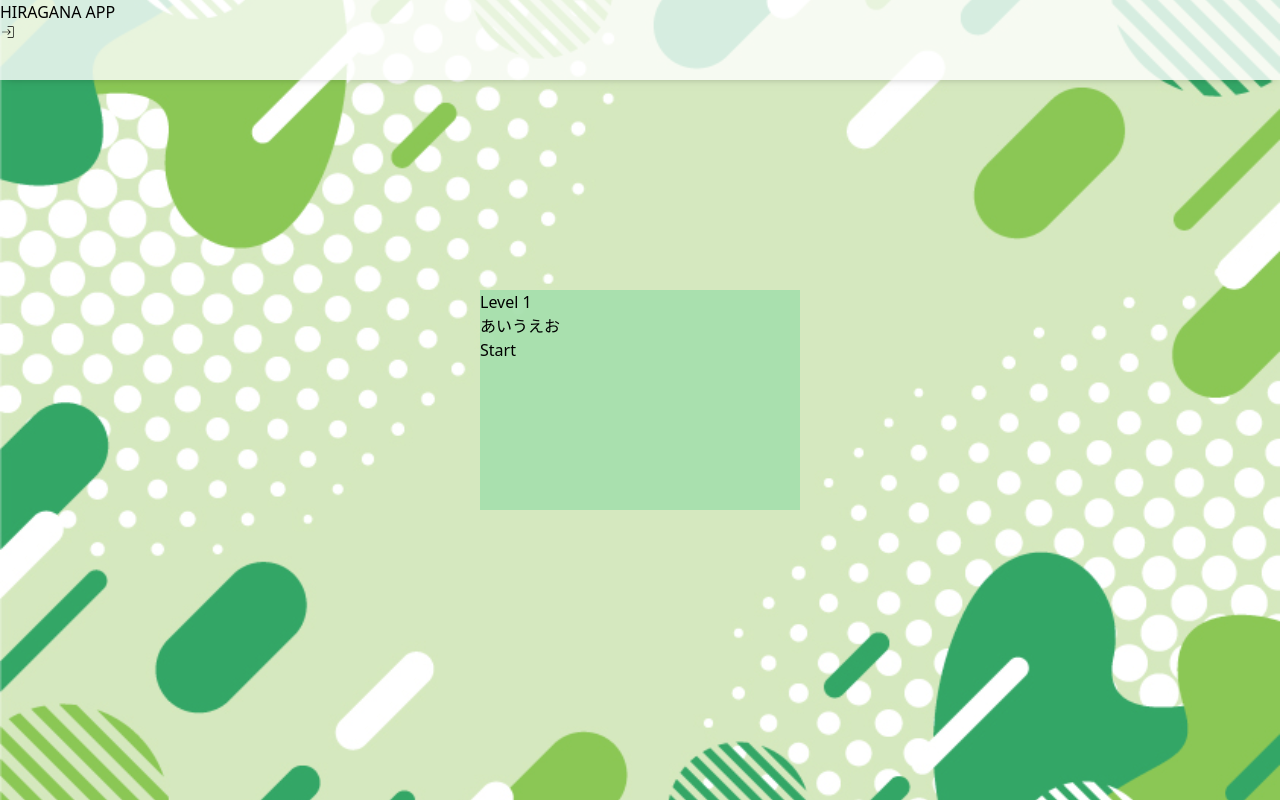
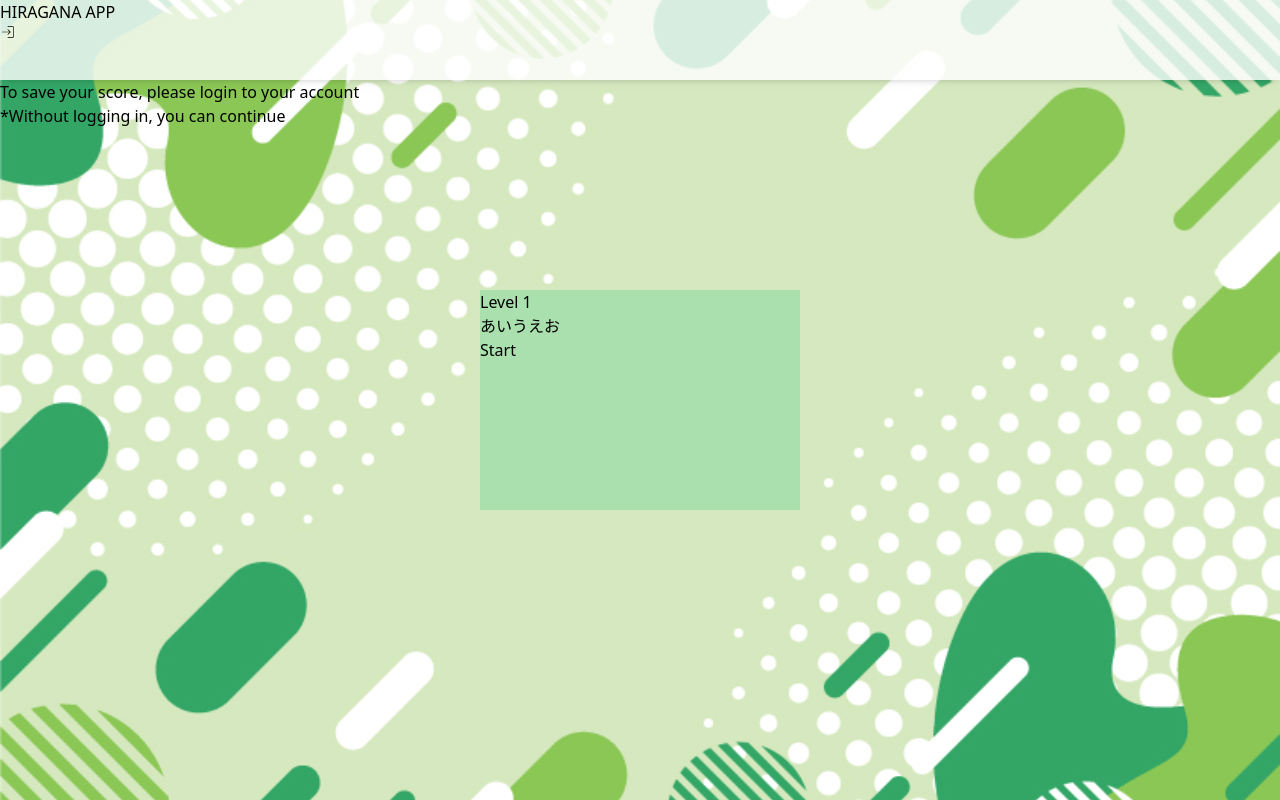
Before and after one commit to reiz0/Hiragana-App-React, a React (Vite) app: page /quiz/1 in a window 1280 px wide. Built offline with nearby package versions, Linux system fonts and the light colour scheme; the HTML template or start-up script is replaced by a standard one.

Commit message:
show werning text when user start quiz without login

```diff
--- a/src/pages/Quiz/check.tsx
+++ b/src/pages/Quiz/check.tsx
@@ -1,4 +1,6 @@
+import { useContext } from "react";
 import { Link } from "react-router-dom";
+import { AuthContext } from "../../context/auth.context";
 import { STATES } from "./Quiz";
 
 type Props = {
@@ -14,7 +16,9 @@ export const Check = ({ states, changeQuestion, id }: Props) => {
     changeQuestion();
     states.setPointerEvents("");
   };
+  const { currentUser } = useContext(AuthContext);
   return (
+    <>
     <div
       id="check"
       className="grid place-content-center bg-green-300 rounded-md shadow-2xl"
@@ -27,7 +31,10 @@ export const Check = ({ states, changeQuestion, id }: Props) => {
             &nbsp;/ {states.totalNum}
           </p>
           <div className="text-center">
-            <button className="bg-green-300 m-2 w-28 rounded-xl shadow-lg border-green-800 border-2" onClick={states.resetAllQuiz}>
+            <button
+              className="bg-green-300 m-2 w-28 rounded-xl shadow-lg border-green-800 border-2"
+              onClick={states.resetAllQuiz}
+            >
               <Link to={`/quiz/${id}`} className="p-2 block">
                 Again
               </Link>
@@ -59,5 +66,12 @@ export const Check = ({ states, changeQuestion, id }: Props) => {
         </>
       )}
     </div>
+      {states.questionNum < 1 && !currentUser && (
+        <div className="text-center m-3 pt-1">
+          <p className="text-red-800 text-3xl font-extrabold">To save your score, please login to your account</p>
+          <p className="text-red-800">*Without logging in, you can continue</p>
+        </div>
+      )}
+    </>
   );
 };
```
